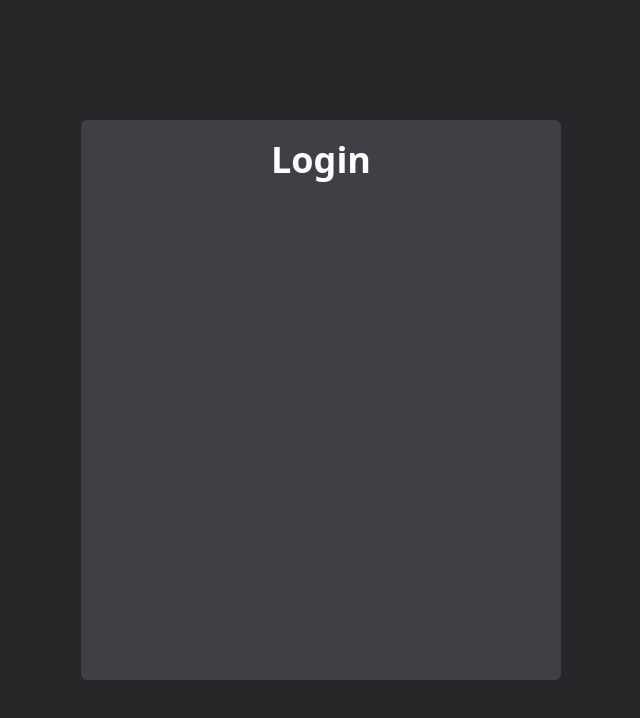
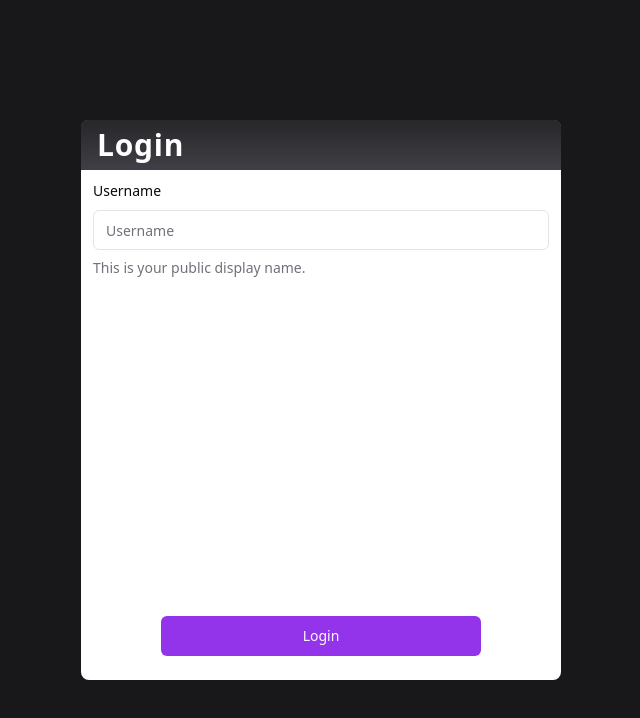
Before and after one commit to x1vaan/Contacts-App-Next, a Next.js app: page /login in a window 1280 px wide. Shown: the top 718 px of the page, without its empty margins (319-959 px from the left). Built offline with nearby package versions, Linux system fonts and the light colour scheme; a web font is replaced by a local one.

Commit message:
component login

```diff
--- /dev/null
+++ b/app/_components/form/LoginForm.tsx
@@ -0,0 +1,53 @@
+"use client";
+import { Button } from "@/components/ui/button";
+import { Form, FormControl, FormDescription, FormField, FormItem, FormLabel, FormMessage } from "@/components/ui/form";
+import { Input } from "@/components/ui/input";
+import { zodResolver } from "@hookform/resolvers/zod";
+import { useForm } from "react-hook-form";
+import * as z from "zod";
+
+const formSchema = z.object({
+  username: z
+    .string()
+    .min(4, { message: "Username must be at least 4 characters." })
+    .max(40, { message: "Username must not be over 40 characters." }),
+  email: z.string().email({ message: "Email must be a validate email." }),
+  password: z
+    .string()
+    .min(4, { message: "Password must be at least 4 characters." })
+    .max(20, { message: "Password must not be over 20 characters." }),
+});
+
+export default function LoginForm() {
+  const form = useForm<z.infer<typeof formSchema>>({
+    resolver: zodResolver(formSchema),
+    defaultValues: {
+      username: "",
+      email: "",
+      password: "",
+    },
+  });
+  return (
+    <Form {...form}>
+      <div className="w-[95%] h-full mt-2 flex flex-col justify-start items-center relative">
+        <form onSubmit={() => console.log("Submited")} className="w-full flex flex-col items-center">
+          <FormField
+            control={form.control}
+            name="username"
+            render={({ field }) => (
+              <FormItem className="w-full">
+                <FormLabel>Username</FormLabel>
+                <FormControl>
+                  <Input type="text" placeholder="Username" {...field} className="focus-visible:ring-transparent"/>
+                </FormControl>
+                <FormDescription>This is your public display name.</FormDescription>
+                <FormMessage />
+              </FormItem>
+            )}
+          />
+        </form>
+        <Button className="bg-purple-600 hover:bg-purple-500 w-[70%] absolute bottom-6">Login</Button>
+      </div>
+    </Form>
+  );
+}
--- a/app/layout.tsx
+++ b/app/layout.tsx
@@ -10,7 +10,7 @@
 export default function RootLayout({ children }: { children: React.ReactNode }) {
   return (
     <html lang="en">
-      <body className="absolute bg-zinc-800 w-full h-full">
+      <body className="absolute bg-zinc-900 w-full h-full">
         <Toaster position="bottom-left" expand={true} richColors />
         <div className="flex justify-center items-center w-full h-full">{children}</div>
       </body>
--- a/app/login/page.tsx
+++ b/app/login/page.tsx
@@ -1,10 +1,12 @@
-import { Button } from "@/components/ui/button";
-import { toast } from "sonner";
+import LoginForm from '../_components/form/LoginForm'
 
 export default function Login() {
   return (
-    <div className="w-[85%] xl:w-[30rem] md:w-[30rem] sm:w-[30rem] h-[70%] bg-zinc-700 flex flex-col items-center rounded-md">
-      <h1 className="text-4xl mt-5 text-white font-semibold">Login</h1>
+    <div className="w-[85%] xl:w-[30rem] md:w-[30rem] sm:w-[30rem] h-[70%] bg-white flex flex-col items-center rounded-lg">
+      <div className="w-full bg-gradient-to-b from-zinc-800 to-zinc-700 rounded-t-md flex justify-start items-center h-[10%]">
+        <h1 className="text-3xl ml-4 tracking-wide text-white font-semibold">Login</h1>
+      </div>
+      <LoginForm />
     </div>
   );
 }
--- /dev/null
+++ b/components/ui/form.tsx
@@ -0,0 +1,176 @@
+import * as React from "react"
+import * as LabelPrimitive from "@radix-ui/react-label"
+import { Slot } from "@radix-ui/react-slot"
+import {
+  Controller,
+  ControllerProps,
+  FieldPath,
+  FieldValues,
+  FormProvider,
+  useFormContext,
+} from "react-hook-form"
+
+import { cn } from "@/lib/utils"
+import { Label } from "@/components/ui/label"
+
+const Form = FormProvider
+
+type FormFieldContextValue<
+  TFieldValues extends FieldValues = FieldValues,
+  TName extends FieldPath<TFieldValues> = FieldPath<TFieldValues>
+> = {
+  name: TName
+}
+
+const FormFieldContext = React.createContext<FormFieldContextValue>(
+  {} as FormFieldContextValue
+)
+
+const FormField = <
+  TFieldValues extends FieldValues = FieldValues,
+  TName extends FieldPath<TFieldValues> = FieldPath<TFieldValues>
+>({
+  ...props
+}: ControllerProps<TFieldValues, TName>) => {
+  return (
+    <FormFieldContext.Provider value={{ name: props.name }}>
+      <Controller {...props} />
+    </FormFieldContext.Provider>
+  )
+}
+
+const useFormField = () => {
+  const fieldContext = React.useContext(FormFieldContext)
+  const itemContext = React.useContext(FormItemContext)
+  const { getFieldState, formState } = useFormContext()
+
+  const fieldState = getFieldState(fieldContext.name, formState)
+
+  if (!fieldContext) {
+    throw new Error("useFormField should be used within <FormField>")
+  }
+
+  const { id } = itemContext
+
+  return {
+    id,
+    name: fieldContext.name,
+    formItemId: `${id}-form-item`,
+    formDescriptionId: `${id}-form-item-description`,
+    formMessageId: `${id}-form-item-message`,
+    ...fieldState,
+  }
+}
+
+type FormItemContextValue = {
+  id: string
+}
+
+const FormItemContext = React.createContext<FormItemContextValue>(
+  {} as FormItemContextValue
+)
+
+const FormItem = React.forwardRef<
+  HTMLDivElement,
+  React.HTMLAttributes<HTMLDivElement>
+>(({ className, ...props }, ref) => {
+  const id = React.useId()
+
+  return (
+    <FormItemContext.Provider value={{ id }}>
+      <div ref={ref} className={cn("space-y-2", className)} {...props} />
+    </FormItemContext.Provider>
+  )
+})
+FormItem.displayName = "FormItem"
+
+const FormLabel = React.forwardRef<
+  React.ElementRef<typeof LabelPrimitive.Root>,
+  React.ComponentPropsWithoutRef<typeof LabelPrimitive.Root>
+>(({ className, ...props }, ref) => {
+  const { error, formItemId } = useFormField()
+
+  return (
+    <Label
+      ref={ref}
+      className={cn(error && "text-destructive", className)}
+      htmlFor={formItemId}
+      {...props}
+    />
+  )
+})
+FormLabel.displayName = "FormLabel"
+
+const FormControl = React.forwardRef<
+  React.ElementRef<typeof Slot>,
+  React.ComponentPropsWithoutRef<typeof Slot>
+>(({ ...props }, ref) => {
+  const { error, formItemId, formDescriptionId, formMessageId } = useFormField()
+
+  return (
+    <Slot
+      ref={ref}
+      id={formItemId}
+      aria-describedby={
+        !error
+          ? `${formDescriptionId}`
+          : `${formDescriptionId} ${formMessageId}`
+      }
+      aria-invalid={!!error}
+      {...props}
+    />
+  )
+})
+FormControl.displayName = "FormControl"
+
+const FormDescription = React.forwardRef<
+  HTMLParagraphElement,
+  React.HTMLAttributes<HTMLParagraphElement>
+>(({ className, ...props }, ref) => {
+  const { formDescriptionId } = useFormField()
+
+  return (
+    <p
+      ref={ref}
+      id={formDescriptionId}
+      className={cn("text-sm text-muted-foreground", className)}
+      {...props}
+    />
+  )
+})
+FormDescription.displayName = "FormDescription"
+
+const FormMessage = React.forwardRef<
+  HTMLParagraphElement,
+  React.HTMLAttributes<HTMLParagraphElement>
+>(({ className, children, ...props }, ref) => {
+  const { error, formMessageId } = useFormField()
+  const body = error ? String(error?.message) : children
+
+  if (!body) {
+    return null
+  }
+
+  return (
+    <p
+      ref={ref}
+      id={formMessageId}
+      className={cn("text-sm font-medium text-destructive", className)}
+      {...props}
+    >
+      {body}
+    </p>
+  )
+})
+FormMessage.displayName = "FormMessage"
+
+export {
+  useFormField,
+  Form,
+  FormItem,
+  FormLabel,
+  FormControl,
+  FormDescription,
+  FormMessage,
+  FormField,
+}
--- /dev/null
+++ b/components/ui/input.tsx
@@ -0,0 +1,25 @@
+import * as React from "react"
+
+import { cn } from "@/lib/utils"
+
+export interface InputProps
+  extends React.InputHTMLAttributes<HTMLInputElement> {}
+
+const Input = React.forwardRef<HTMLInputElement, InputProps>(
+  ({ className, type, ...props }, ref) => {
+    return (
+      <input
+        type={type}
+        className={cn(
+          "flex h-10 w-full rounded-md border border-input bg-background px-3 py-2 text-sm ring-offset-background file:border-0 file:bg-transparent file:text-sm file:font-medium placeholder:text-muted-foreground focus-visible:outline-none focus-visible:ring-2 focus-visible:ring-ring focus-visible:ring-offset-2 disabled:cursor-not-allowed disabled:opacity-50",
+          className
+        )}
+        ref={ref}
+        {...props}
+      />
+    )
+  }
+)
+Input.displayName = "Input"
+
+export { Input }
--- /dev/null
+++ b/components/ui/label.tsx
@@ -0,0 +1,26 @@
+"use client"
+
+import * as React from "react"
+import * as LabelPrimitive from "@radix-ui/react-label"
+import { cva, type VariantProps } from "class-variance-authority"
+
+import { cn } from "@/lib/utils"
+
+const labelVariants = cva(
+  "text-sm font-medium leading-none peer-disabled:cursor-not-allowed peer-disabled:opacity-70"
+)
+
+const Label = React.forwardRef<
+  React.ElementRef<typeof LabelPrimitive.Root>,
+  React.ComponentPropsWithoutRef<typeof LabelPrimitive.Root> &
+    VariantProps<typeof labelVariants>
+>(({ className, ...props }, ref) => (
+  <LabelPrimitive.Root
+    ref={ref}
+    className={cn(labelVariants(), className)}
+    {...props}
+  />
+))
+Label.displayName = LabelPrimitive.Root.displayName
+
+export { Label }
--- a/package.json
+++ b/package.json
@@ -9,6 +9,8 @@
     "lint": "next lint"
   },
   "dependencies": {
+    "@hookform/resolvers": "^3.3.2",
+    "@radix-ui/react-label": "^2.0.2",
     "@radix-ui/react-slot": "^1.0.2",
     "class-variance-authority": "^0.7.0",
     "clsx": "^2.0.0",
@@ -16,9 +18,11 @@
     "next": "13.5.4",
     "react": "^18",
     "react-dom": "^18",
+    "react-hook-form": "^7.47.0",
     "sonner": "^1.0.3",
     "tailwind-merge": "^1.14.0",
-    "tailwindcss-animate": "^1.0.7"
+    "tailwindcss-animate": "^1.0.7",
+    "zod": "^3.22.4"
   },
   "devDependencies": {
     "@types/node": "^20",
```
Also changed, not shown: app/_components/form/RegisterForm.tsx (added), types/types.ts (added), 1 other file (tests, documents, lock files or other folders).
